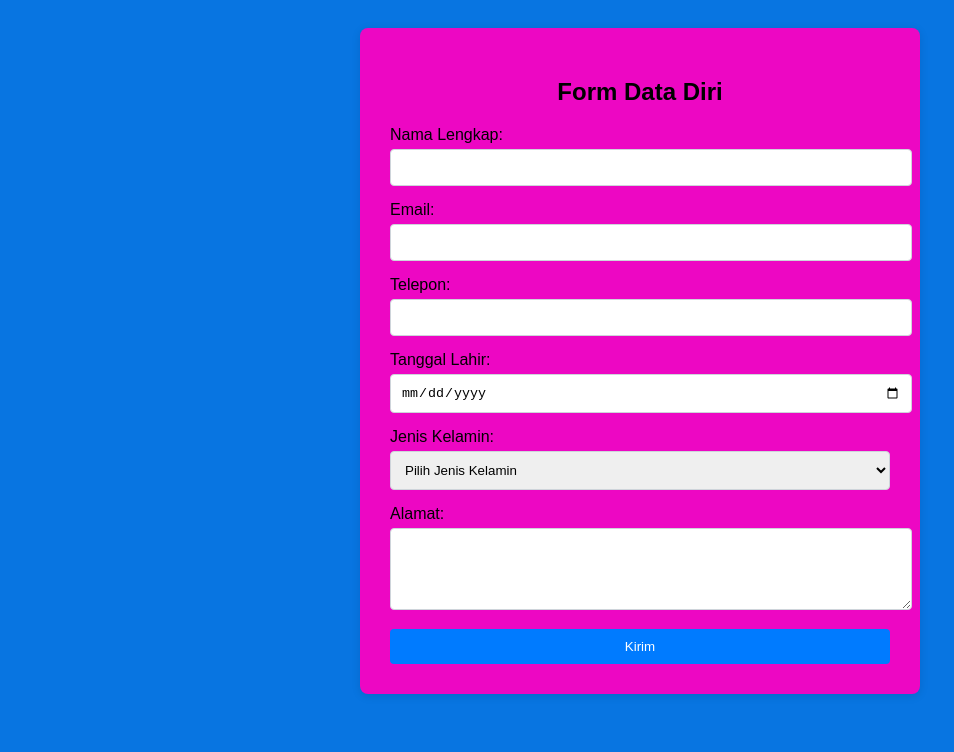
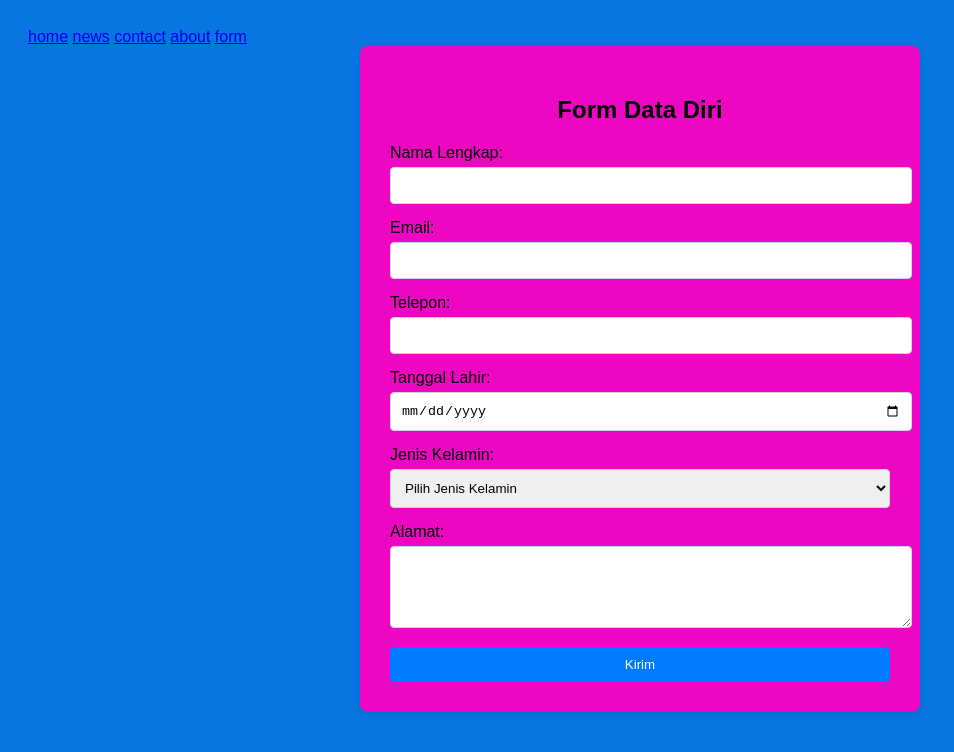
Before and after one commit to MYudhaa21/Myudhaaaa.io, a plain HTML site: page form.html in a window 1280 px wide. Shown: the whole page, without its empty margins (0-954 px from the left). Drawn offline with Linux system fonts and the light colour scheme.

Commit message:
Update form.html

```diff
--- a/form.html
+++ b/form.html
@@ -51,6 +51,13 @@
 </head>
 <body>
 
+                    <a href="index.html">home</a>
+                    <a href="news.html">news</a>
+                    <a href="contact.html">contact</a>
+                    <a href="about.html">about</a>
+                    <a href="form.html">form</a>
+
+
 <div class="form-container">
     <h2>Form Data Diri</h2>
     <form action="#" method="post">
```
